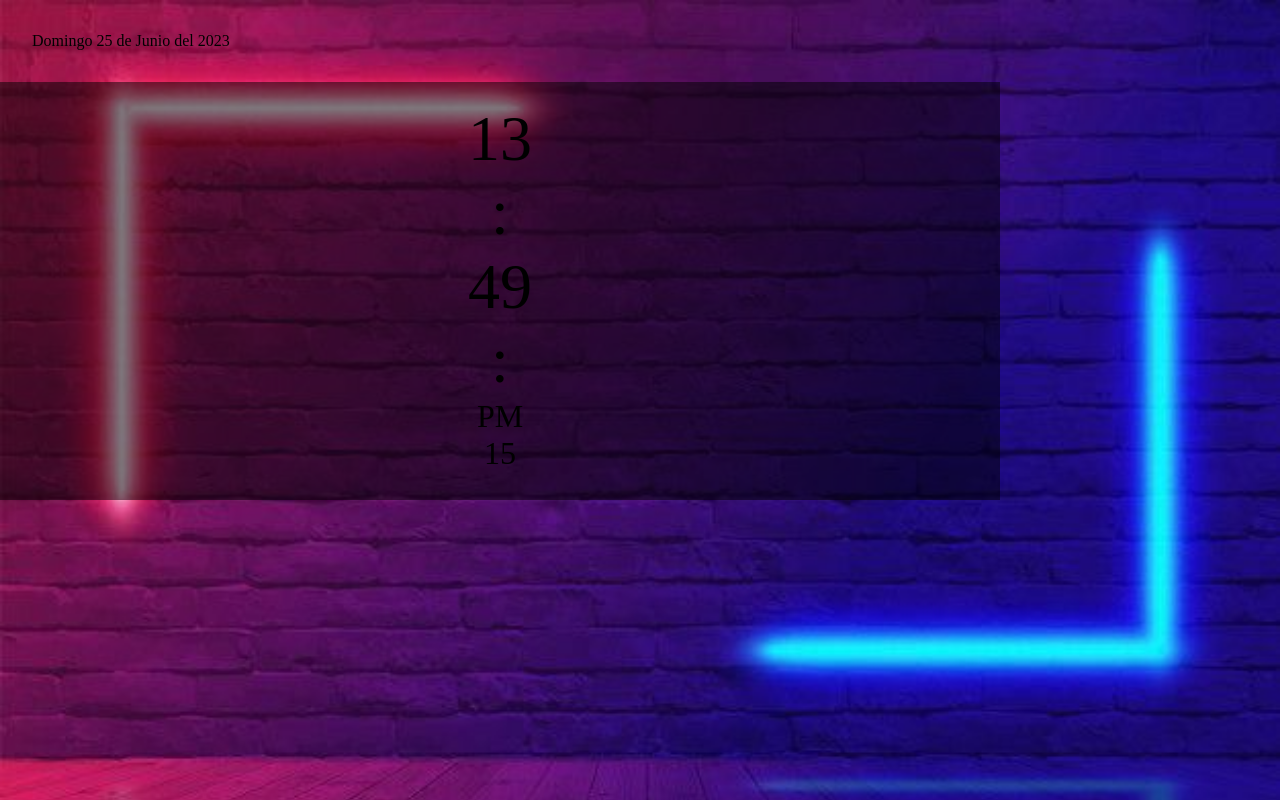
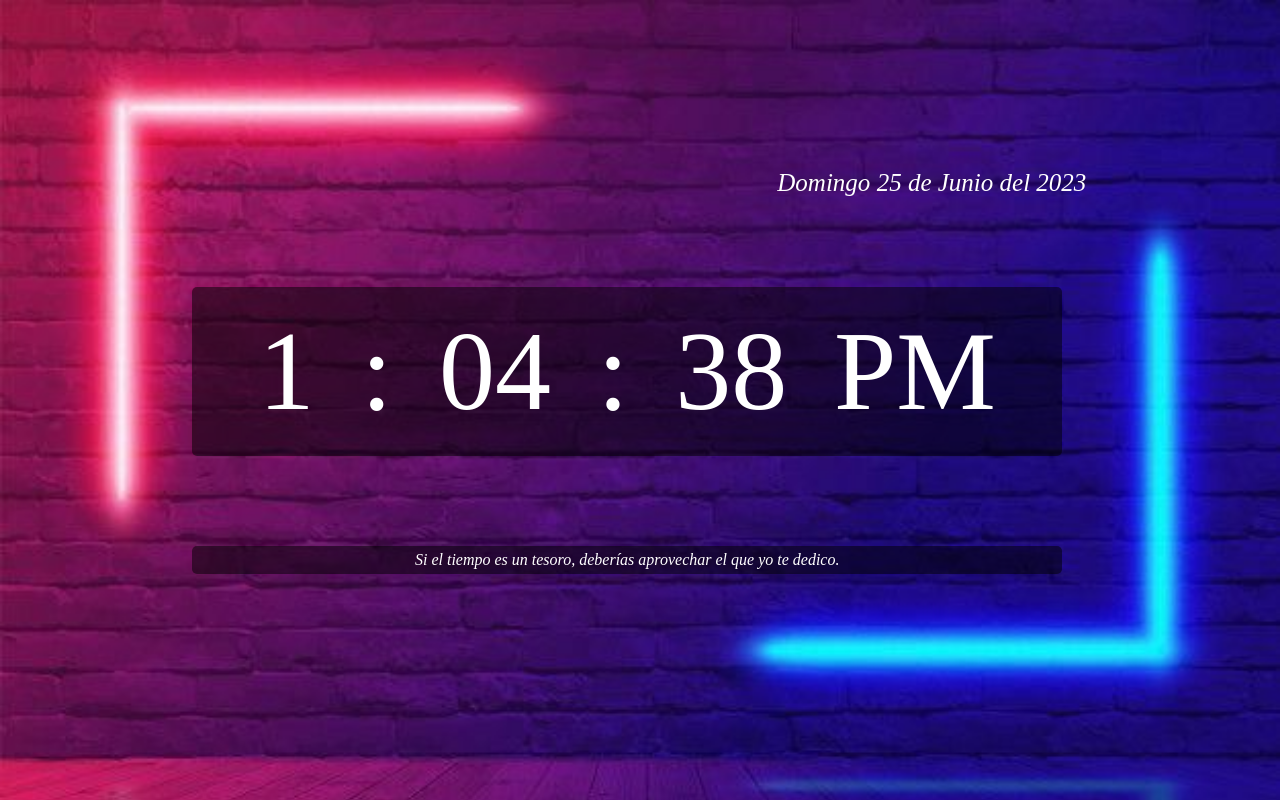
Before and after one commit to JhoanaVicente/Hora-en-Javascript, a plain HTML site: page index.html in a window 1280 px wide. Drawn offline with Linux system fonts and the light colour scheme; a web font is replaced by a local one.

Commit message:
js and fix styles

```diff
--- a/index.html
+++ b/index.html
@@ -12,24 +12,25 @@
 <body>
     <div class="wrap">
         <div class="widget">
-            <p id="diaSemana" class="diaSemana">Domingo</p>
-            <p id="dia" class="dia">25</p>
+            <p id="diaSemana" class="diaSemana"></p>
+            <p id="dia" class="dia"></p>
             <p>de </p>
-            <p id="mes" class="mes">Junio</p>
+            <p id="mes" class="mes"></p>
             <p>del </p>
-            <p id="year" class="year">2023</p>
+            <p id="year" class="year"></p>
         </div>
 
         <div class="reloj">
-            <p id="horas" class="horas">13</p>
+            <p id="horas" class="horas"></p>
             <p>:</p>
-            <p id="minutos" class="minutos">49</p>
+            <p id="minutos" class="minutos"></p>
             <p>:</p>
-            <div class="caja-segundos">
-                <p id="ampm" class="ampm">PM</p>
-                <p id="segundos" class="segundos">15</p>
-            </div>
+            <p id="segundos" class="segundos"></p>
+            <p id="ampm" class="ampm"></p>
         </div>
+    </div>
+    <div class="frase">
+        <p>Si el tiempo es un tesoro, deberías aprovechar el que yo te dedico.</p>
     </div>
    <script src="script.js"></script>
 </body>
--- a/script.js
+++ b/script.js
@@ -0,0 +1,37 @@
+// Obtener elementos del DOM
+var diaSemana = document.getElementById('diaSemana');
+var dia = document.getElementById('dia');
+var mes = document.getElementById('mes');
+var year = document.getElementById('year');
+var horas = document.getElementById('horas');
+var minutos = document.getElementById('minutos');
+var segundos = document.getElementById('segundos');
+var ampm = document.getElementById('ampm');
+
+function actualizarHora() {
+  var fecha = new Date(); // Obtener la fecha y hora actual
+
+  // Obtener los componentes de la fecha
+  var diasSemana = ['Domingo', 'Lunes', 'Martes', 'Miércoles', 'Jueves', 'Viernes', 'Sábado'];
+  var meses = ['Enero', 'Febrero', 'Marzo', 'Abril', 'Mayo', 'Junio', 'Julio', 'Agosto', 'Setiembre', 'Octubre', 'Noviembre', 'Diciembre'];
+  var mesActual = fecha.getMonth();
+  var diaActual = fecha.getDate();
+  var yearActual = fecha.getFullYear();
+  var hora = fecha.getHours();
+  var minuto = fecha.getMinutes();
+  var segundo = fecha.getSeconds();
+  var amPm = hora >= 12 ? 'PM' : 'AM';
+
+  // Actualizar los elementos del DOM con la fecha y hora actual
+  diaSemana.textContent = diasSemana[fecha.getDay()];
+  dia.textContent = diaActual;
+  mes.textContent = meses[mesActual];
+  year.textContent = yearActual;
+  horas.textContent = hora % 12 || 12; // Convertir la hora a formato de 12 horas
+  minutos.textContent = minuto < 10 ? '0' + minuto : minuto; // Añadir un 0 delante si los minutos son menores a 10
+  segundos.textContent = segundo < 10 ? '0' + segundo : segundo;
+  ampm.textContent = amPm;
+}
+
+// Actualizar la hora cada segundo
+setInterval(actualizarHora, 1000);
--- a/style.css
+++ b/style.css
@@ -10,46 +10,54 @@ body {
     background-repeat: no-repeat;
     background-position: center top;
     font-size: 16px;
+    margin-left: 15%;
+    margin-top: 150px;
 }
 
 .wrap {
-    width: 90%;
-    max-width: 1000px;
+    width: 80%;
+    display: flex;
+    flex-direction: column;
+    text-align: center;
 }
 
 .widget {
     width: 40%;
-    margin: 2em;
+    margin-left: 65%;
+    font-size: 25px;
+    margin-bottom: 40px;
+    color: white;
 }
 
 .widget p {
     display: inline-block;
     line-height: 1em;
-}
-
-.fecha {
-    text-align: center;
-    font-size: 1.5em;
-    margin-bottom: 5px;
-    background: rgba(0,0,0,.5);
-    padding: 20px;
-    width: 100%;
+    font-style: italic;
+    margin-top: 20px;
 }
 
 .reloj {
     width: 100%;
     padding: 20px;
-    font-size: 4em;
+    font-size: 7em;
     text-align: center;
     background: rgba(0,0,0,.5);
+    border-radius: 5px;
+    color: white;
+    display: flex;
+    flex-direction: row;
+    justify-content: space-evenly;
+    margin-top: 50px;
 }
 
-.reloj .caja-segundos {
-    display: inline-block;
+.frase {
+    padding: 5px;
+    font-size: 1em;
+    font-style: italic;
+    text-align: center;
+    background: rgba(0,0,0,.5);
+    border-radius: 5px;
+    color: white;
+    width: 80%;
+    margin-top: 90px;
 }
-
-.reloj .segundos,
-.reloj .ampm {
-    font-size: 2rem;
-    display: block;
-}
```
